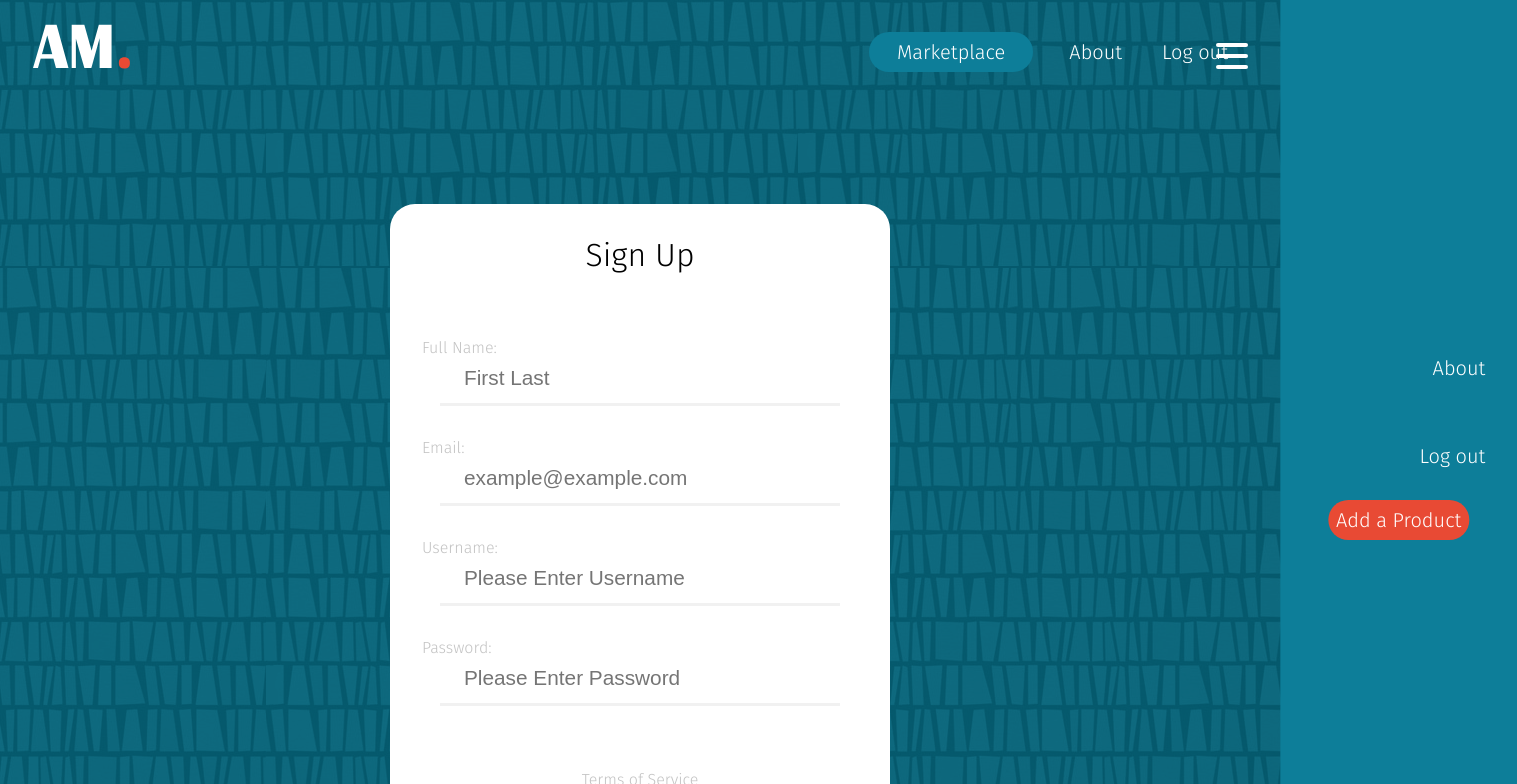
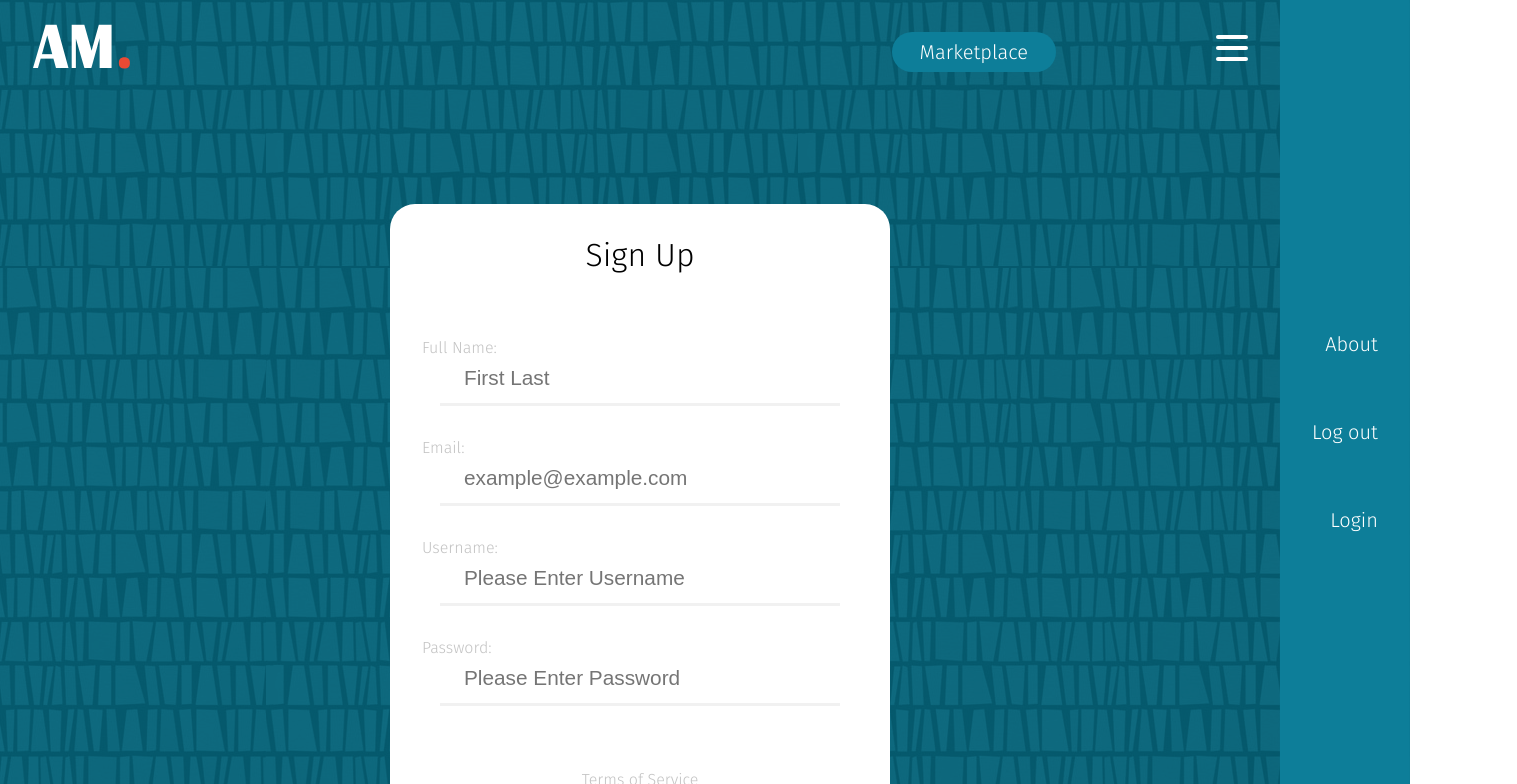
Before and after one commit to Build-Week-ft-african-marketplace-1/front-end, a React (Create React App) app in the folder african-marketplace/: page /signup in a window 1280 px wide. Shown: the top 784 px of the page, 1517 px wide, since content can reach past the window. Built offline with nearby package versions, Linux system fonts and the light colour scheme.

Commit message:
now it all works

```diff
--- a/african-marketplace/src/components/NavBar.js
+++ b/african-marketplace/src/components/NavBar.js
@@ -14,6 +14,7 @@ const StyledNav = styled.nav`
   flex-flow: wrap;
   justify-content: flex-end;
   align-items: center;
+  margin-right: 10%;
 `;
 
 const StyledLink = styled(Link)`
@@ -36,16 +37,17 @@ const StyledLink2 = styled(Link)`
   font-size: 1.25em;
 `;
 
-const StyledBtnBlue = styled.div`
+const StyledMarket = styled.div`
   padding: 0.5rem;
   margin-left: 1rem;
-  margin-right: 1rem;
+  margin-right: 4rem;
   background: #0d7e99;
   border-radius: 20px;
   display: inline-block;
   &:hover {
     background-color: lightblue;
   }
+
 `;
 
 
@@ -69,17 +71,17 @@ const NavBar = () => {
           <StyledLogo src="logo.png" />
         </Link>
         <StyledNav>
-          <StyledBtnBlue>
+          <StyledMarket>
             <StyledLink2 to="/productlist">Marketplace</StyledLink2>
-          </StyledBtnBlue>
+          </StyledMarket>
 
                             {/* <StyledBtnRed>
                                 <button onclick={toggleShow}>
                                 Add a Product
                                 </button>  </StyledBtnRed>*/}
 
-          <StyledLink to="/homepage">About</StyledLink>
-          <StyledLink to="/logout">Log out</StyledLink>
+          {/* <StyledLink to="/homepage">About</StyledLink>
+          <StyledLink to="/logout">Log out</StyledLink> */}
         </StyledNav>
       </header>
     </div>
--- a/african-marketplace/src/components/hamburgerMenu/Menu.js
+++ b/african-marketplace/src/components/hamburgerMenu/Menu.js
@@ -9,7 +9,7 @@ const Menu = (props) => {
      <StyledMenu open={props.open}>
         <StyledLink to="/homepage">About</StyledLink>
         <StyledLink to="/logout">Log out</StyledLink>
-        <StyledBtnRed><StyledLink2 to="/addproduct">Add a Product</StyledLink2></StyledBtnRed>
+        <StyledLink to="/login">Login</StyledLink>
 
      </StyledMenu>
    )
--- a/african-marketplace/src/components/styles/OurStyles.js
+++ b/african-marketplace/src/components/styles/OurStyles.js
@@ -116,7 +116,7 @@ const StyledButton = styled.div`
 
 const StyledBurger = styled.button`
 position: absolute;
-top: 5%;
+top: 4%;
 right: 2rem;
 display: flex;
 flex-direction: column;
```
